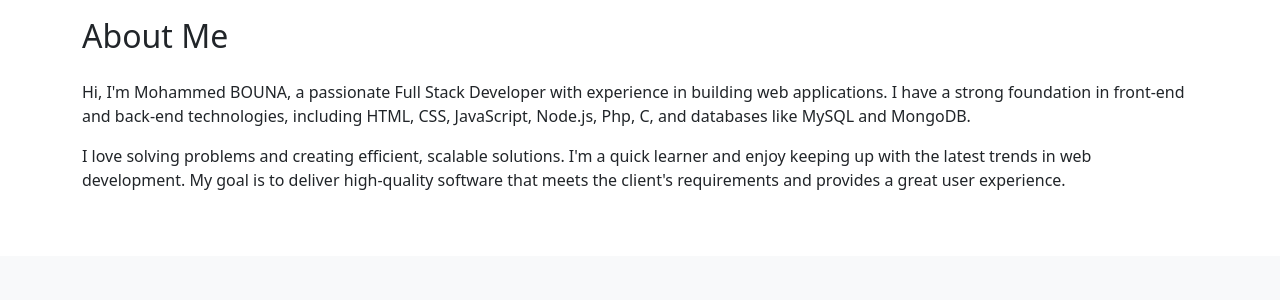
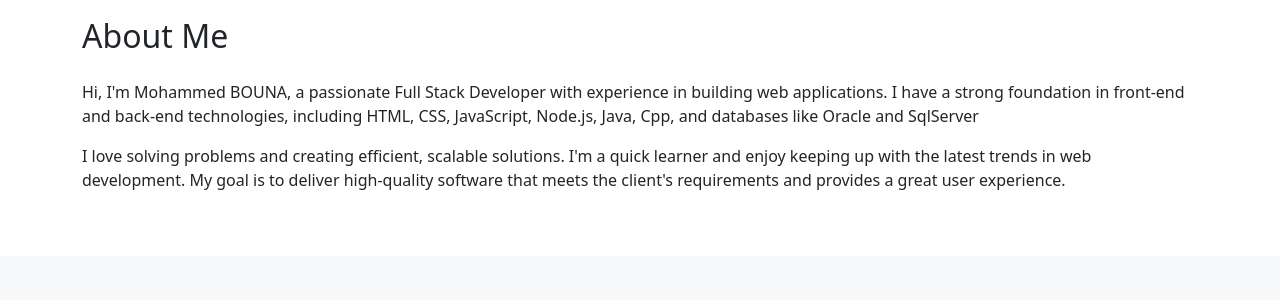
Before and after one commit to mbouna/MyLandingPage, a Jekyll site: the page index.html, which Jekyll copies as it is, in a window 1280 px wide. Shown: the part 442-742 px from the top of the page. Built offline with Jekyll 4.4.1, drawn with Linux system fonts in a browser that asks for light colours.

Commit message:
Update index.html

```diff
--- a/index.html
+++ b/index.html
@@ -42,7 +42,7 @@
     <div class="container">
       <h2 class="mb-4">About Me</h2>
       <p>
-        Hi, I'm Mohammed BOUNA, a passionate Full Stack Developer with experience in building web applications. I have a strong foundation in front-end and back-end technologies, including HTML, CSS, JavaScript, Node.js, Php, C, and databases like MySQL and MongoDB.
+        Hi, I'm Mohammed BOUNA, a passionate Full Stack Developer with experience in building web applications. I have a strong foundation in front-end and back-end technologies, including HTML, CSS, JavaScript, Node.js, Java, Cpp, and databases like Oracle and SqlServer
       </p>
       <p>
         I love solving problems and creating efficient, scalable solutions. I'm a quick learner and enjoy keeping up with the latest trends in web development. My goal is to deliver high-quality software that meets the client's requirements and provides a great user experience.
```
